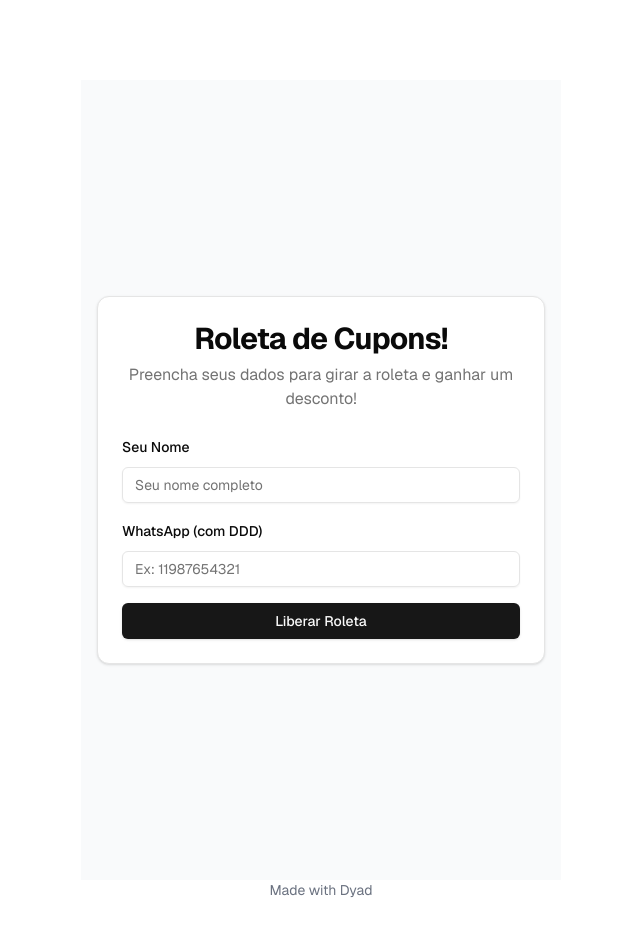
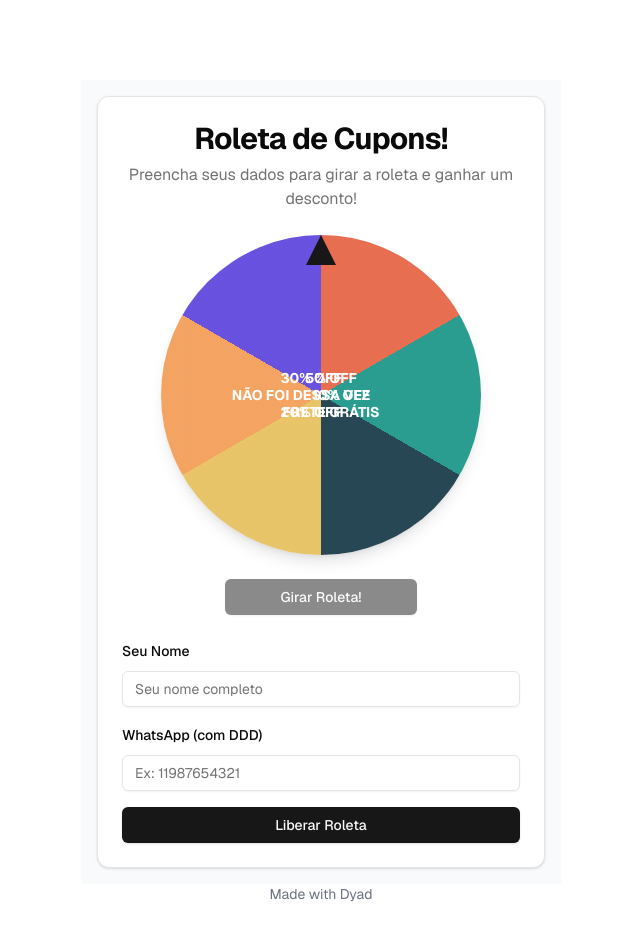
Before and after one commit to ValfranJr/roleta-parme, a Next.js app: page / in a window 1280 px wide. Shown: the top 940 px of the page, without its empty margins (319-959 px from the left). Built offline with nearby package versions, Linux system fonts and the light colour scheme.

Commit message:
[dyad] wrote 2 file(s)

```diff
--- a/src/components/coupon-roulette.tsx
+++ b/src/components/coupon-roulette.tsx
@@ -29,7 +29,7 @@ export default function CouponRoulette() {
   const handleSpinEnd = (result: string) => {
     if (result === "NÃO FOI DESSA VEZ") {
       toast.error("Que pena! Não foi dessa vez. Tente novamente!");
-      setWonCoupon(null); // Allow spinning again
+      setWonCoupon(null); // Permite girar novamente
     } else {
       setWonCoupon(result);
       setIsResultDialogOpen(true);
@@ -38,7 +38,7 @@ export default function CouponRoulette() {
 
   const handleCloseResultDialog = () => {
     setIsResultDialogOpen(false);
-    setWonCoupon(null); // Allow spinning again after closing dialog
+    setWonCoupon(null); // Permite girar novamente após fechar o diálogo
   };
 
   return (
@@ -51,14 +51,18 @@ export default function CouponRoulette() {
           </p>
         </CardHeader>
         <CardContent>
-          {!formData ? (
-            <CouponForm onFormSubmit={handleFormSubmit} />
-          ) : (
-            <SpinWheel
-              segments={couponSegments}
-              onSpinEnd={handleSpinEnd}
-              disabled={!!wonCoupon && wonCoupon !== "NÃO FOI DESSA VEZ"} // Disable wheel only if a valid coupon is won
-            />
+          {/* Sempre renderiza a SpinWheel */}
+          <SpinWheel
+            segments={couponSegments}
+            onSpinEnd={handleSpinEnd}
+            // Desabilita se o formulário não foi enviado OU se um cupom válido foi ganho
+            disabled={!formData || (!!wonCoupon && wonCoupon !== "NÃO FOI DESSA VEZ")}
+          />
+          {/* Renderiza o formulário abaixo da roleta se ainda não foi enviado */}
+          {!formData && (
+            <div className="mt-6">
+              <CouponForm onFormSubmit={handleFormSubmit} />
+            </div>
           )}
         </CardContent>
       </Card>
--- a/src/components/spin-wheel.tsx
+++ b/src/components/spin-wheel.tsx
@@ -28,24 +28,20 @@ export function SpinWheel({
     setIsSpinning(true);
     toast.info("Girando a roleta...");
 
-    // Calculate a random segment to land on
     const randomIndex = Math.floor(Math.random() * segments.length);
     const targetSegment = segments[randomIndex];
 
-    // Calculate the target rotation.
-    // We add multiple full rotations to make it spin visibly.
-    // Then, we subtract half a segment angle to center the pointer on the segment.
-    // We also add a small random offset within the segment for more natural feel.
-    const baseRotation = 360 * 5; // 5 full spins
+    const baseRotation = 360 * 5; // 5 voltas completas para um giro visível
+    // Calcula o ângulo alvo para centralizar o ponteiro no segmento
     const targetAngle = 360 - (randomIndex * segmentAngle + segmentAngle / 2);
+    // Adiciona um pequeno offset aleatório dentro do segmento para um giro mais natural
     const randomOffset =
-      Math.random() * (segmentAngle - 10) - (segmentAngle - 10) / 2; // Small random offset within segment
+      Math.random() * (segmentAngle - 10) - (segmentAngle - 10) / 2;
 
     const newRotation = baseRotation + targetAngle + randomOffset;
 
     setRotation(newRotation);
 
-    // Listen for the end of the CSS transition
     const wheelElement = wheelRef.current;
     if (wheelElement) {
       const onTransitionEnd = () => {
@@ -57,48 +53,67 @@ export function SpinWheel({
     }
   };
 
+  // Cores para o conic-gradient, usando as variáveis de chart do tailwind.config.ts
+  const colors = [
+    "hsl(var(--chart-1))",
+    "hsl(var(--chart-2))",
+    "hsl(var(--chart-3))",
+    "hsl(var(--chart-4))",
+    "hsl(var(--chart-5))",
+    "hsl(250 70% 60%)", // Cor adicional se houver mais segmentos que as cores padrão
+    "hsl(300 60% 50%)",
+    "hsl(100 50% 40%)",
+  ];
+
+  const conicGradient = segments
+    .map((_, index) => {
+      const start = (index / segments.length) * 100;
+      const end = ((index + 1) / segments.length) * 100;
+      const color = colors[index % colors.length];
+      return `${color} ${start}% ${end}%`;
+    })
+    .join(", ");
+
   return (
     <div className="flex flex-col items-center space-y-6">
       <div className="relative w-80 h-80 rounded-full shadow-lg overflow-hidden bg-gray-100 dark:bg-gray-800">
-        {/* Pointer */}
+        {/* Ponteiro */}
         <div className="absolute top-0 left-1/2 -translate-x-1/2 w-0 h-0 border-l-[15px] border-l-transparent border-r-[15px] border-r-transparent border-b-[30px] border-b-primary z-10" />
 
-        {/* Wheel */}
+        {/* Roleta */}
         <div
           ref={wheelRef}
           className={cn(
             "w-full h-full relative transition-transform duration-[5000ms] ease-out",
             isSpinning && "pointer-events-none"
           )}
-          style={{ transform: `rotate(${rotation}deg)` }}
+          style={{
+            transform: `rotate(${rotation}deg)`,
+            background: `conic-gradient(${conicGradient})`, // Aplica o conic-gradient para as fatias
+          }}
         >
+          {/* Rótulos dos Segmentos */}
           {segments.map((segment, index) => (
             <div
               key={index}
-              className="absolute inset-0 origin-center"
+              className="absolute inset-0 flex items-center justify-center"
               style={{
-                transform: `rotate(${index * segmentAngle}deg)`,
-                clipPath: `polygon(50% 50%, 100% 0px, 200% 99%)`, // This creates a triangle segment
-                backgroundColor: `hsl(${
-                  (index * (360 / segments.length)) % 360
-                }, 70%, 60%)`, // Dynamic colors
+                // Rotaciona o container do texto para o centro do segmento
+                transform: `rotate(${index * segmentAngle + segmentAngle / 2}deg)`,
+                transformOrigin: "center center", // Rotaciona em torno do centro da roleta
               }}
             >
-              <div
-                className="absolute inset-0 flex items-center justify-center text-white font-bold text-sm p-2"
+              <span
+                className="absolute text-white font-bold text-sm whitespace-nowrap text-center"
                 style={{
-                  transform: `rotate(${segmentAngle / 2}deg) translate(50%, -50%) rotate(-${segmentAngle / 2}deg)`,
-                  transformOrigin: "0% 0%",
+                  // Posiciona o texto para fora do centro e o rotaciona de volta para ficar horizontal
+                  transform: `translateY(-150%) translateX(-50%) rotate(-${index * segmentAngle + segmentAngle / 2}deg)`,
+                  top: "50%",
                   left: "50%",
-                  top: "50%",
-                  width: "100%",
-                  height: "100%",
                 }}
               >
-                <span className="absolute top-1/4 left-1/2 -translate-x-1/2 -translate-y-1/2 rotate-90 whitespace-nowrap">
-                  {segment}
-                </span>
-              </div>
+                {segment}
+              </span>
             </div>
           ))}
         </div>
```
